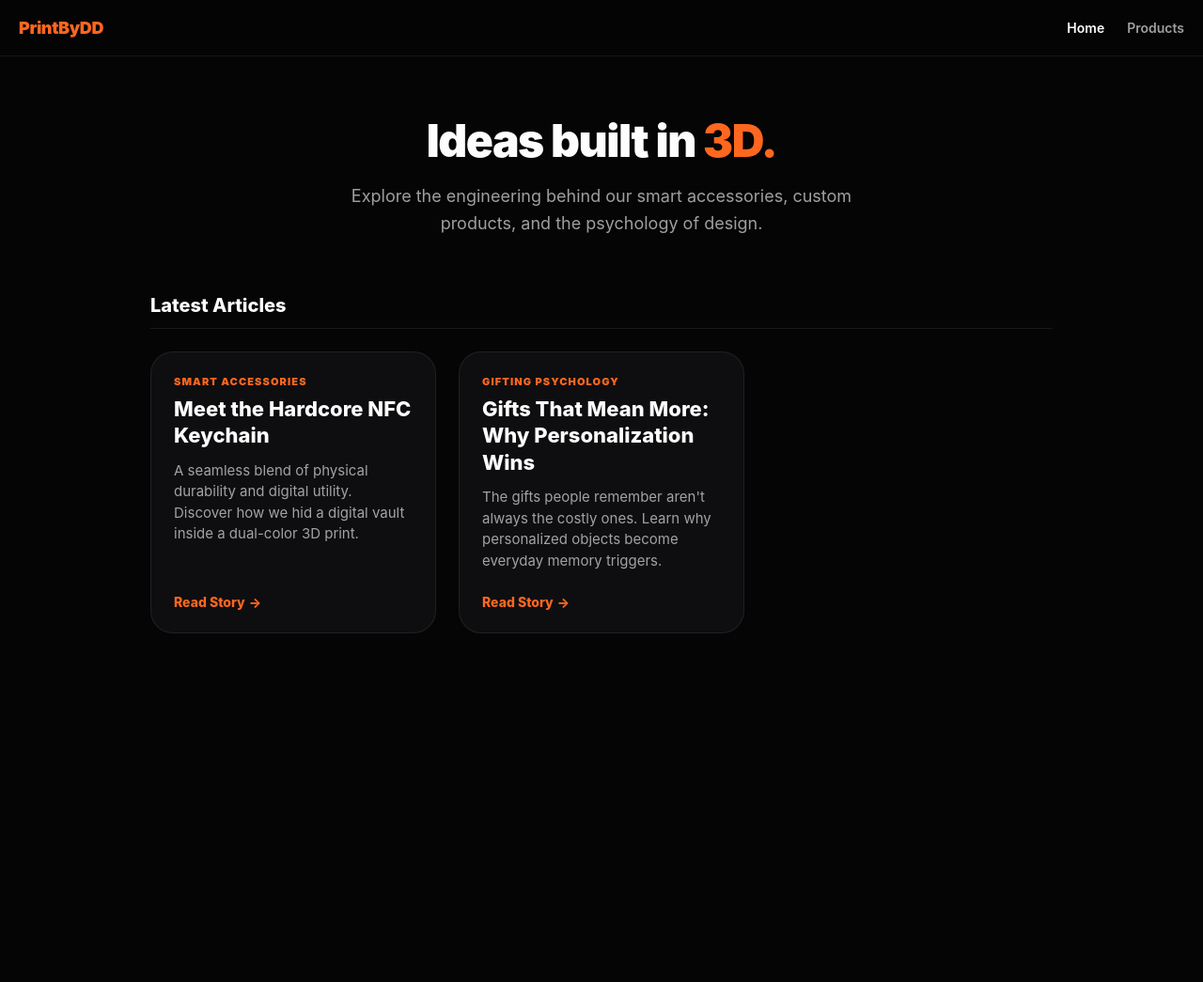
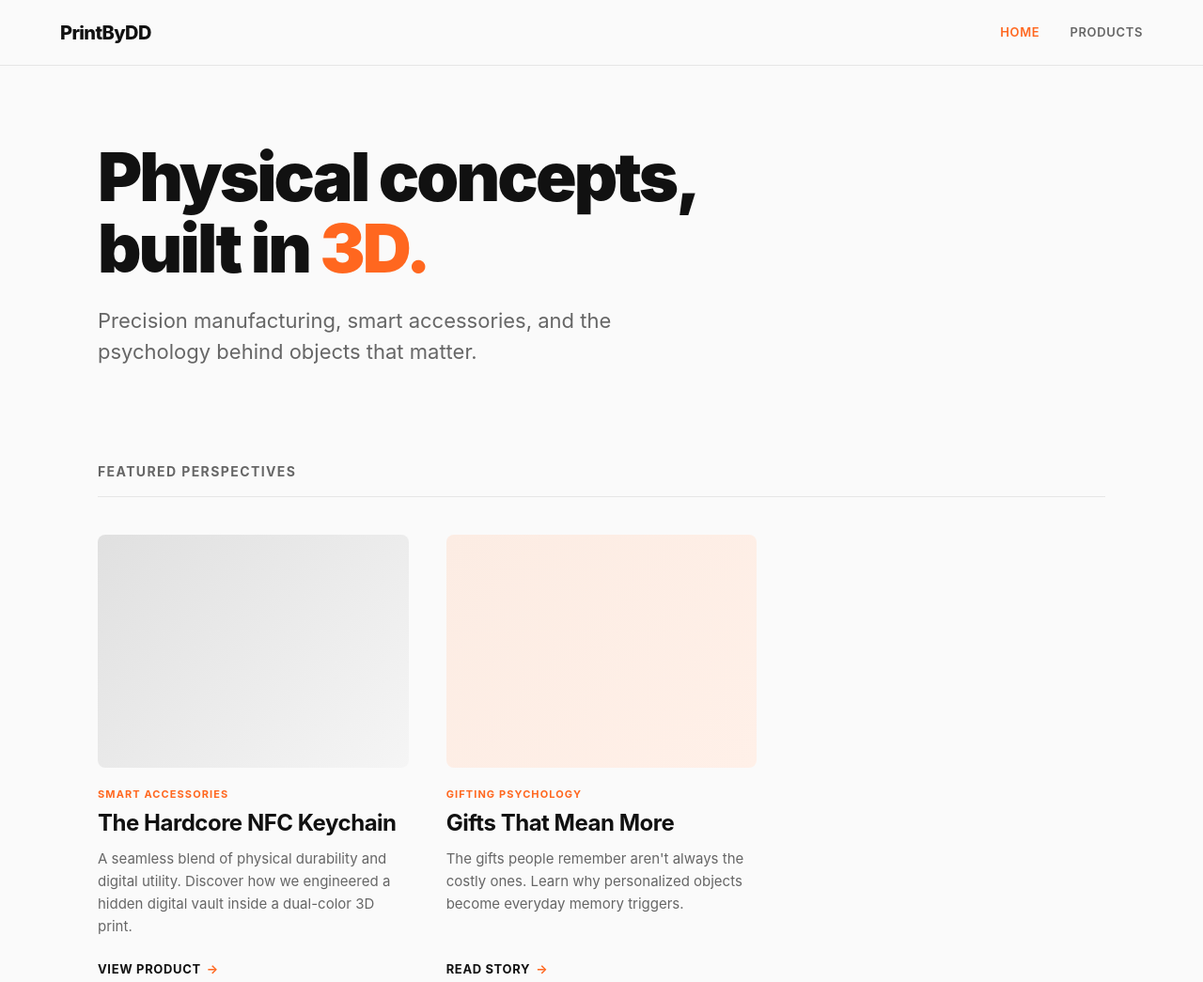
Before and after one commit to via-decide/decide.engine, a plain HTML site: page printbydd-store.html in a window 1280 px wide. Shown: the whole page at 94% size. Before the commit the page ends 800 px from the top, so only its background shows below. Drawn offline with Linux system fonts and the light colour scheme.

Commit message:
Update printbydd-store.html

```diff
--- a/printbydd-store.html
+++ b/printbydd-store.html
@@ -3,140 +3,240 @@
 <head>
   <meta charset="utf-8" />
   <meta name="viewport" content="width=device-width,initial-scale=1,viewport-fit=cover" />
-  <meta name="theme-color" content="#0a0a0a" />
-  <title>Home • PrintByDD</title>
+  <meta name="theme-color" content="#ffffff" />
+  <title>PrintByDD • Architectural 3D Manufacturing</title>
 
   <style>
-    :root{
-      --bg:#050505;
-      --card-bg: rgba(18, 18, 20, 0.75);
-      --card-border: rgba(255, 255, 255, 0.08);
-      --text:#fdfdfd;
-      --text-muted: rgba(242, 242, 242, 0.65);
-      --accent:#ff671f;
-      --accent-glow: rgba(255, 103, 31, 0.15);
-      --shadow: 0 24px 80px rgba(0, 0, 0, 0.6);
-      --radius: 24px;
-      --header-height: 60px;
+    :root {
+      /* PrintByDD "Gallery White" Theme */
+      --bg: #fafafa;
+      --surface: #ffffff;
+      --text-main: #111111;
+      --text-muted: #666666;
+      --accent: #ff671f; /* Kept the ViaDecide orange for brand continuity */
+      --border: rgba(0, 0, 0, 0.08);
+      --header-height: 70px;
+      --font-stack: -apple-system, BlinkMacSystemFont, "SF Pro Display", "Helvetica Neue", Helvetica, Arial, sans-serif;
     }
 
-    /* Base Reset */
-    html, body{
-      margin:0; padding: 0;
-      background: var(--bg);
-      color: var(--text);
-      font-family: -apple-system, BlinkMacSystemFont, "SF Pro Display", "Segoe UI", Roboto, sans-serif;
+    * { box-sizing: border-box; margin: 0; padding: 0; }
+
+    body {
+      background-color: var(--bg);
+      color: var(--text-main);
+      font-family: var(--font-stack);
       -webkit-font-smoothing: antialiased;
+      line-height: 1.5;
     }
-    *{ box-sizing:border-box; }
-    a { text-decoration: none; -webkit-tap-highlight-color: transparent; }
 
-    /* Global Header */
+    a { text-decoration: none; color: inherit; }
+
+    /* ===== Global Header ===== */
     .site-header {
       position: fixed;
       top: 0; left: 0; right: 0;
       height: var(--header-height);
-      background: rgba(5, 5, 5, 0.85);
-      backdrop-filter: blur(12px); -webkit-backdrop-filter: blur(12px);
-      border-bottom: 1px solid rgba(255,255,255,0.08);
-      display: flex; align-items: center; justify-content: space-between;
-      padding: 0 20px;
+      background: rgba(250, 250, 250, 0.9);
+      backdrop-filter: blur(12px);
+      -webkit-backdrop-filter: blur(12px);
+      border-bottom: 1px solid var(--border);
+      display: flex;
+      align-items: center;
+      justify-content: space-between;
+      padding: 0 5vw;
       z-index: 1000;
+      transition: all 0.3s ease;
     }
+
     .site-header .logo {
-      color: var(--accent);
-      font-size: 18px;
-      font-weight: 900;
-      letter-spacing: -0.02em;
+      font-size: 20px;
+      font-weight: 800;
+      letter-spacing: -0.03em;
+      color: var(--text-main);
     }
-    .site-header nav { display: flex; gap: 24px; }
+
+    .site-header nav { display: flex; gap: 32px; }
+
     .site-header nav a {
+      font-size: 13px;
+      font-weight: 600;
       color: var(--text-muted);
-      font-weight: 600;
-      font-size: 14px;
+      text-transform: uppercase;
+      letter-spacing: 0.05em;
       transition: color 0.2s;
     }
-    .site-header nav a:hover, .site-header nav a.active { color: var(--text); }
 
-    /* Ambient Glow */
-    .bg-glow{
-      position:fixed; inset:0; pointer-events:none;
-      background: radial-gradient(circle at 50% 0%, var(--accent-glow), transparent 60%);
-      z-index:-1;
+    .site-header nav a:hover,
+    .site-header nav a.active {
+      color: var(--accent);
     }
 
-    /* Main Content Layout */
+    /* ===== Layout & Hero ===== */
     main {
-      padding-top: calc(var(--header-height) + 60px);
-      max-width: 1000px;
+      padding-top: calc(var(--header-height) + 80px);
+      max-width: 1200px;
       margin: 0 auto;
-      padding-left: 20px;
-      padding-right: 20px;
-      padding-bottom: 80px;
+      padding-left: 5vw;
+      padding-right: 5vw;
+      padding-bottom: 100px;
     }
 
-    .hero { text-align: center; margin-bottom: 60px; }
-    .hero h1 { font-size: clamp(32px, 6vw, 48px); font-weight: 950; margin: 0 0 16px; letter-spacing: -0.03em; }
+    .hero {
+      max-width: 800px;
+      margin-bottom: 100px;
+    }
+
+    .hero h1 {
+      font-size: clamp(40px, 6vw, 72px);
+      font-weight: 900;
+      line-height: 1.05;
+      letter-spacing: -0.04em;
+      margin-bottom: 24px;
+      color: var(--text-main);
+    }
+
     .hero h1 span { color: var(--accent); }
-    .hero p { font-size: 18px; color: var(--text-muted); max-width: 600px; margin: 0 auto; line-height: 1.6; }
 
-    /* Blog Grid */
-    .section-title { font-size: 20px; font-weight: 800; margin-bottom: 24px; border-bottom: 1px solid var(--card-border); padding-bottom: 12px;}
-    .grid { display: grid; grid-template-columns: repeat(auto-fill, minmax(300px, 1fr)); gap: 24px; }
+    .hero p {
+      font-size: clamp(18px, 2vw, 22px);
+      color: var(--text-muted);
+      line-height: 1.5;
+      max-width: 600px;
+    }
 
+    /* ===== Grid Layout ===== */
+    .section-header {
+      display: flex;
+      justify-content: space-between;
+      align-items: flex-end;
+      margin-bottom: 40px;
+      border-bottom: 1px solid var(--border);
+      padding-bottom: 16px;
+    }
+
+    .section-header h2 {
+      font-size: 14px;
+      text-transform: uppercase;
+      letter-spacing: 0.1em;
+      font-weight: 700;
+      color: var(--text-muted);
+    }
+
+    .grid {
+      display: grid;
+      grid-template-columns: repeat(auto-fill, minmax(320px, 1fr));
+      gap: 40px;
+    }
+
+    /* ===== Minimalist Cards ===== */
     .card {
-      background: var(--card-bg);
-      border: 1px solid var(--card-border);
-      border-radius: var(--radius);
-      padding: 24px;
-      display: flex; flex-direction: column;
-      transition: transform 0.2s, border-color 0.2s;
+      display: flex;
+      flex-direction: column;
+      group: relative;
     }
-    .card:hover { transform: translateY(-4px); border-color: rgba(255,103,31,0.3); }
 
-    .card .kicker { font-size: 11px; font-weight: 900; color: var(--accent); letter-spacing: 0.1em; text-transform: uppercase; margin-bottom: 8px; }
-    .card h2 { margin: 0 0 12px; font-size: 22px; font-weight: 800; line-height: 1.3; color: var(--text); }
-    .card p { margin: 0 0 24px; font-size: 15px; color: var(--text-muted); line-height: 1.5; flex-grow: 1; }
+    .card-image-placeholder {
+      width: 100%;
+      aspect-ratio: 4/3;
+      background: #eee;
+      border-radius: 8px;
+      margin-bottom: 20px;
+      transition: transform 0.4s cubic-bezier(0.2, 0.8, 0.2, 1);
+      overflow: hidden;
+    }
+
+    .card:hover .card-image-placeholder {
+      transform: translateY(-4px);
+    }
+
+    .card .kicker {
+      font-size: 11px;
+      font-weight: 700;
+      color: var(--accent);
+      letter-spacing: 0.1em;
+      text-transform: uppercase;
+      margin-bottom: 8px;
+    }
+
+    .card h3 {
+      font-size: 24px;
+      font-weight: 700;
+      line-height: 1.2;
+      letter-spacing: -0.02em;
+      margin-bottom: 12px;
+      color: var(--text-main);
+    }
+
+    .card p {
+      font-size: 15px;
+      color: var(--text-muted);
+      line-height: 1.6;
+      margin-bottom: 24px;
+      flex-grow: 1;
+    }
 
     .card-link {
-      font-size: 14px; font-weight: 800; color: var(--accent);
-      display: inline-flex; align-items: center; gap: 4px;
+      font-size: 13px;
+      font-weight: 700;
+      color: var(--text-main);
+      text-transform: uppercase;
+      letter-spacing: 0.05em;
+      display: inline-flex;
+      align-items: center;
+      gap: 6px;
     }
-    .card-link::after { content: '→'; transition: transform 0.2s; }
-    .card:hover .card-link::after { transform: translateX(4px); }
 
+    .card-link::after {
+      content: '→';
+      transition: transform 0.2s;
+      color: var(--accent);
+    }
+
+    .card:hover .card-link::after {
+      transform: translateX(4px);
+    }
+
+    /* Responsive Adjustments */
+    @media (max-width: 600px) {
+      .site-header nav { gap: 16px; }
+      .site-header .logo { font-size: 18px; }
+    }
   </style>
 </head>
 <body>
-  <div class="bg-glow"></div>
 
   <header class="site-header">
     <a href="./index.html" class="logo">PrintByDD</a>
     <nav>
       <a href="./index.html" class="active">Home</a>
-      <a href="./keychain.html">Products</a>
+      <a href="./nfc-keychain-blog.html">Products</a>
     </nav>
   </header>
 
   <main>
     <div class="hero">
-      <h1>Ideas built in <span>3D.</span></h1>
-      <p>Explore the engineering behind our smart accessories, custom products, and the psychology of design.</p>
+      <h1>Physical concepts,<br>built in <span>3D.</span></h1>
+      <p>Precision manufacturing, smart accessories, and the psychology behind objects that matter.</p>
     </div>
 
-    <div class="section-title">Latest Articles</div>
+    <div class="section-header">
+      <h2>Featured Perspectives</h2>
+    </div>
+
     <div class="grid">
 
       <a href="./nfc-keychain-blog.html" class="card">
+        <div class="card-image-placeholder" style="background: linear-gradient(135deg, #e0e0e0, #f5f5f5);"></div>
         <div class="kicker">Smart Accessories</div>
-        <h2>Meet the Hardcore NFC Keychain</h2>
-        <p>A seamless blend of physical durability and digital utility. Discover how we hid a digital vault inside a dual-color 3D print.</p>
-        <span class="card-link">Read Story</span>
+        <h3>The Hardcore NFC Keychain</h3>
+        <p>A seamless blend of physical durability and digital utility. Discover how we engineered a hidden digital vault inside a dual-color 3D print.</p>
+        <span class="card-link">View Product</span>
       </a>
 
       <a href="./Viadecide-blogs.html" class="card">
+        <div class="card-image-placeholder" style="background: linear-gradient(135deg, #fcece3, #fff0e8);"></div>
         <div class="kicker">Gifting Psychology</div>
-        <h2>Gifts That Mean More: Why Personalization Wins</h2>
+        <h3>Gifts That Mean More</h3>
         <p>The gifts people remember aren't always the costly ones. Learn why personalized objects become everyday memory triggers.</p>
         <span class="card-link">Read Story</span>
       </a>
```
